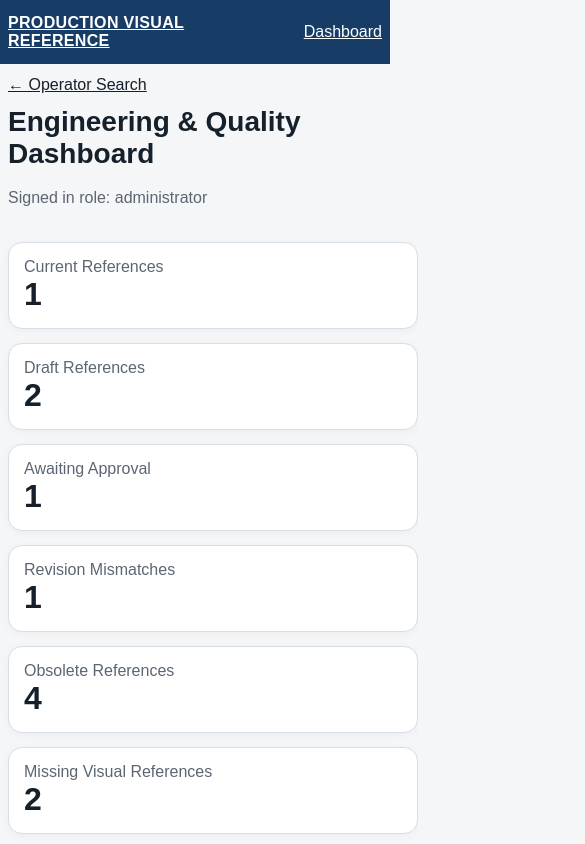
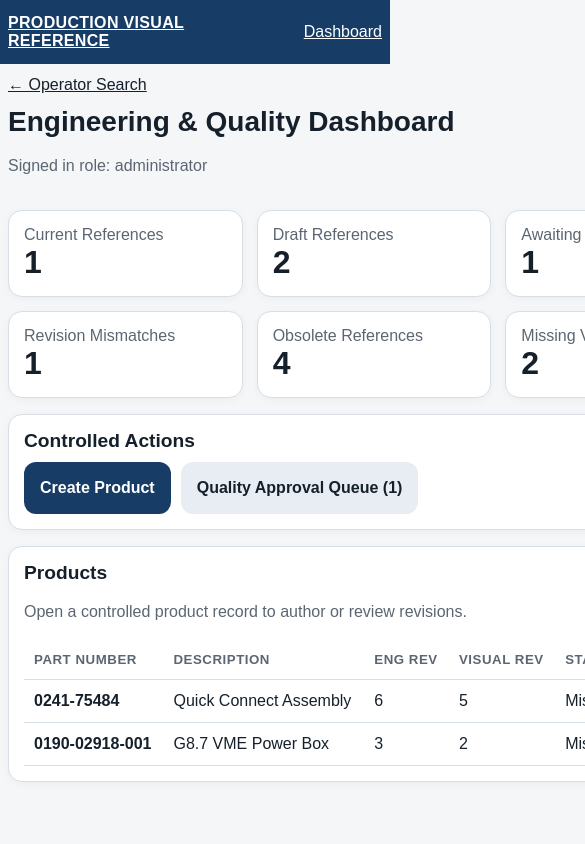
Before and after one commit to quirozr21-ops/production-visual-reference, a Next.js app: page /admin in a window 390 px wide. Shown: the top 844 px of the page, 585 px wide, since content can reach past the window. Built offline with nearby package versions, Linux system fonts and the light colour scheme; no server answers.

Commit message:
style: add mobile controlled workflow styles

```diff
--- a/src/app/globals.css
+++ b/src/app/globals.css
@@ -180,3 +180,145 @@
   .meta dd { margin-bottom: 8px; }
   .topbar-inner { width: calc(100% - 16px); }
 }
+
+.eyebrow {
+  color: var(--muted);
+  font-size: .78rem;
+  font-weight: 850;
+  letter-spacing: .1em;
+}
+
+.toolbar {
+  display: flex;
+  gap: 14px;
+  align-items: center;
+  justify-content: space-between;
+  flex-wrap: wrap;
+}
+
+.action-row {
+  display: flex;
+  gap: 10px;
+  flex-wrap: wrap;
+}
+
+.button.small {
+  min-height: 38px;
+  padding: 8px 12px;
+  font-size: .92rem;
+}
+
+.status.compact {
+  display: inline-flex;
+  width: fit-content;
+  padding: 6px 10px;
+  border-width: 1px;
+  font-size: .82rem;
+  text-transform: uppercase;
+}
+
+.status.neutral {
+  background: #eef1f4;
+  color: #4a5562;
+}
+
+.table-wrap {
+  width: 100%;
+  overflow-x: auto;
+}
+
+.data-table {
+  width: 100%;
+  border-collapse: collapse;
+  min-width: 700px;
+}
+
+.data-table th,
+.data-table td {
+  padding: 12px 10px;
+  text-align: left;
+  border-bottom: 1px solid var(--border);
+  vertical-align: middle;
+}
+
+.data-table th {
+  color: var(--muted);
+  font-size: .83rem;
+  text-transform: uppercase;
+  letter-spacing: .04em;
+}
+
+.textarea {
+  resize: vertical;
+  min-height: 110px;
+  font-family: inherit;
+}
+
+.file-input {
+  padding: 10px;
+}
+
+.pill {
+  display: inline-flex;
+  padding: 6px 10px;
+  border-radius: 999px;
+  background: #edf1f5;
+  color: var(--muted);
+  font-weight: 700;
+  font-size: .88rem;
+}
+
+.note-box {
+  margin-top: 14px;
+  border-left: 4px solid var(--brand);
+  background: #eef4fa;
+  padding: 12px 14px;
+}
+
+.note-box p:last-child { margin-bottom: 0; }
+
+.control-panel {
+  border-width: 2px;
+}
+
+.two-column {
+  display: grid;
+  grid-template-columns: 1fr 1fr;
+  gap: 16px;
+  align-items: start;
+}
+
+.approve-button { background: #176b36; }
+.reject-button { background: #9c1c24; }
+
+.text-button {
+  border: 0;
+  background: transparent;
+  padding: 0;
+  text-decoration: underline;
+  cursor: pointer;
+  font: inherit;
+}
+
+.danger-text { color: var(--danger-text); }
+
+.timeline {
+  display: grid;
+  gap: 12px;
+}
+
+.timeline-item {
+  display: grid;
+  grid-template-columns: 1fr 1fr 2fr auto;
+  gap: 14px;
+  align-items: center;
+  border: 1px solid var(--border);
+  border-radius: 12px;
+  padding: 14px;
+}
+
+@media (max-width: 720px) {
+  .two-column { grid-template-columns: 1fr; }
+  .timeline-item { grid-template-columns: 1fr; }
+  .toolbar > .button { width: 100%; }
+}
```
